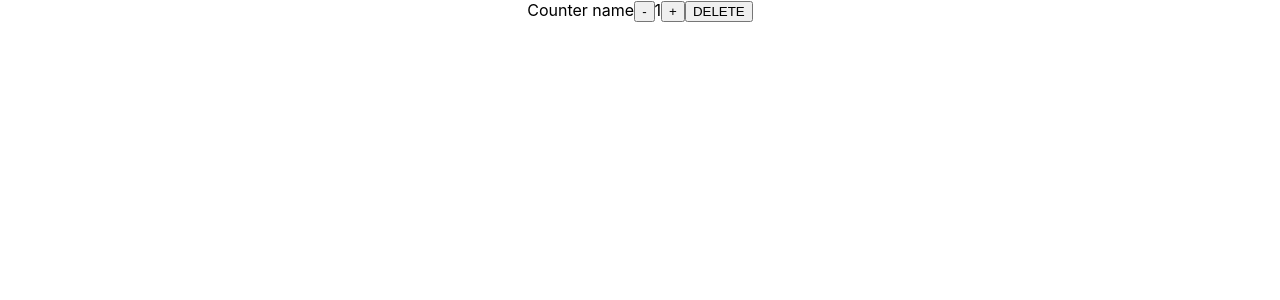
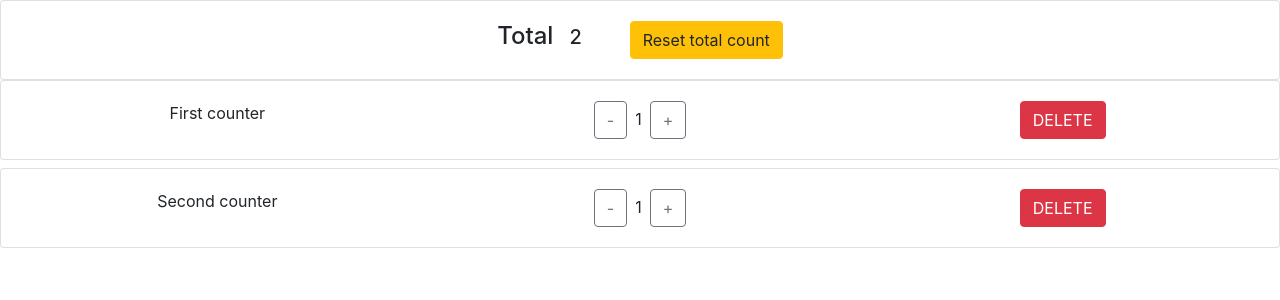
Before and after one commit to Yulia-Z/redux-counter, a React (Create React App) app: page / in a window 1280 px wide. Shown: the top 300 px of the page. Built offline with nearby package versions, Linux system fonts and the light colour scheme.

Commit message:
added CounterItem, CounterList, TotalCounter

```diff
--- a/package.json
+++ b/package.json
@@ -6,6 +6,7 @@
     "@testing-library/jest-dom": "^4.2.4",
     "@testing-library/react": "^9.3.2",
     "@testing-library/user-event": "^7.1.2",
+    "bootstrap": "^4.4.1",
     "react": "^16.13.0",
     "react-dom": "^16.13.0",
     "react-redux": "^7.2.0",
--- a/src/App.js
+++ b/src/App.js
@@ -1,13 +1,20 @@
 import React from 'react';
 import './App.css';
-import CounterItem from "./CounterItem";
+import {connect} from "react-redux";
+import TotalCounter from "./TotalCounter";
+import CounterList from "./CounterList";
 
-function App() {
+function App(props) {
+
   return (
     <div className="App">
-      <CounterItem/>
+      <TotalCounter counters={props.counters}/>
+      <CounterList counters={props.counters}/>
     </div>
   );
 }
+const mapStateToProps = state => ({
+  counters: state.counters
+});
 
-export default App;
+export default connect(mapStateToProps)(App);
--- a/src/CounterItem.js
+++ b/src/CounterItem.js
@@ -4,24 +4,35 @@ import {connect} from "react-redux";
 import { counterPlus, counterMinus} from "./actions";
 
 function CounterItem(props) {
+
   return (
-    <div>
-      Counter name
-      <button onClick={props.counterMinus}>-</button>
-      {props.counter.value}
-      <button onClick={props.counterPlus}>+</button>
-      <button>DELETE</button>
+      <div className='card mb-2'>
+        <div className='card-body'>
+        <div className="row">
+          <div className="col">
+            {props.counter.name}
+          </div>
+          <div className="col">
+            <button className='btn btn-outline-secondary' onClick={() => props.counterMinus(props.counter.id)}>-</button>
+            <span className='ml-2 mr-2'>
+              {props.counter.value}
+            </span>
+            <button className='btn btn-outline-secondary' onClick={() => props.counterPlus(props.counter.id)}>+</button>
+          </div>
+          <div className="col">
+            <button className='btn btn-danger'>DELETE</button>
+          </div>
+        </div>
+      </div>
     </div>
   );
 }
 
-const mapStateToProps = state => ({
-  counter: state.counterData
+
+
+const mapDispatchToProps = dispatch => ({
+  counterPlus: (id) => dispatch(counterPlus(id)),
+  counterMinus: (id) => dispatch(counterMinus(id))
 });
 
-const mapDispatchToProps = dispatch => ({
-  counterPlus: () => dispatch(counterPlus()),
-  counterMinus: () => dispatch(counterMinus())
-});
-
-export default connect(mapStateToProps, mapDispatchToProps)(CounterItem);
+export default connect(null, mapDispatchToProps)(CounterItem);
--- /dev/null
+++ b/src/CounterList.js
@@ -0,0 +1,19 @@
+import React from 'react';
+import './App.css';
+import {connect} from "react-redux";
+import CounterItem from "./CounterItem";
+
+function CounterList(props) {
+  return (
+      <div>
+        {props.counters
+            .map(counter => <CounterItem counter={counter}/>)}
+      </div>
+  );
+}
+
+const mapStateToProps = state => ({
+  counters: state.counters
+});
+
+export default connect(mapStateToProps)(CounterList);
--- /dev/null
+++ b/src/TotalCounter.jsx
@@ -0,0 +1,24 @@
+import React from 'react';
+import './App.css';
+import {resetTotalCount} from "./actions";
+import {connect} from "react-redux";
+
+function TotalCounter(props) {
+
+  const total = props.counters.reduce((acc, cur) => acc + cur.value, 0);
+  return (
+    <div className='card'>
+      <div className="card-body">
+        <h4 className='d-inline-block'>Total</h4>
+        <h5 className='d-inline-block ml-3 mr-5'>{total}</h5>
+        <button onClick={() => props.reset()} className='btn btn-warning'>Reset total count</button>
+      </div>
+    </div>
+  );
+}
+
+const mapDispatchToProps = dispatch => ({
+  reset: () => dispatch(resetTotalCount())
+});
+
+export default connect(null, mapDispatchToProps)(TotalCounter);
--- a/src/actions.js
+++ b/src/actions.js
@@ -1,7 +1,11 @@
-export function counterPlus() {
-  return {type: 'COUNTER_PLUS'};
+export function counterPlus(id) {
+  return {type: 'COUNTER_PLUS', payload: id};
 }
 
-export function counterMinus() {
-  return {type: 'COUNTER_MINUS'};
+export function counterMinus(id) {
+  return {type: 'COUNTER_MINUS', payload: id};
 }
+
+export function resetTotalCount() {
+  return {type: 'RESET_TOTAL_COUNT'};
+}
--- a/src/index.js
+++ b/src/index.js
@@ -5,6 +5,7 @@ import App from './App';
 import * as serviceWorker from './serviceWorker';
 import {Provider} from "react-redux";
 import store from "./redux/store";
+import 'bootstrap/dist/css/bootstrap.min.css'
 
 ReactDOM.render(
     <Provider store={store}>
--- a/src/redux/reducers.js
+++ b/src/redux/reducers.js
@@ -1,8 +1,16 @@
 const initialState = {
-  counterData: {
-    name: 'First counter',
-    value: 1
-  }
+  counters: [
+    {
+      id: 123,
+      name: 'First counter',
+      value: 1
+    },
+    {
+      id: 234,
+      name: 'Second counter',
+      value: 1
+    }
+  ]
 };
 
 function counter(state = initialState, action) {
@@ -10,18 +18,22 @@ function counter(state = initialState, action) {
     case 'COUNTER_PLUS':
       return {
         ...state,
-        counterData: {
-          ...state.counterData,
-          value: state.counterData.value + 1
-        }
+        counters: state.counters
+            .map(counter => counter.id === action.payload
+                ? {...counter, value: counter.value + 1} : counter)
       };
     case 'COUNTER_MINUS':
       return {
         ...state,
-        counterData: {
-          ...state.counterData,
-          value: state.counterData.value - 1
-        }
+        counters: state.counters
+            .map(counter => counter.id === action.payload
+                ? {...counter, value: counter.value - 1} : counter)
+      };
+    case 'RESET_TOTAL_COUNT':
+      return {
+        ...state,
+        counters: state.counters
+            .map(counter => ({...counter, value: 0}))
       };
     default:
       return state;
```
Also changed, not shown: 1 other file (tests, documents, lock files or other folders).
